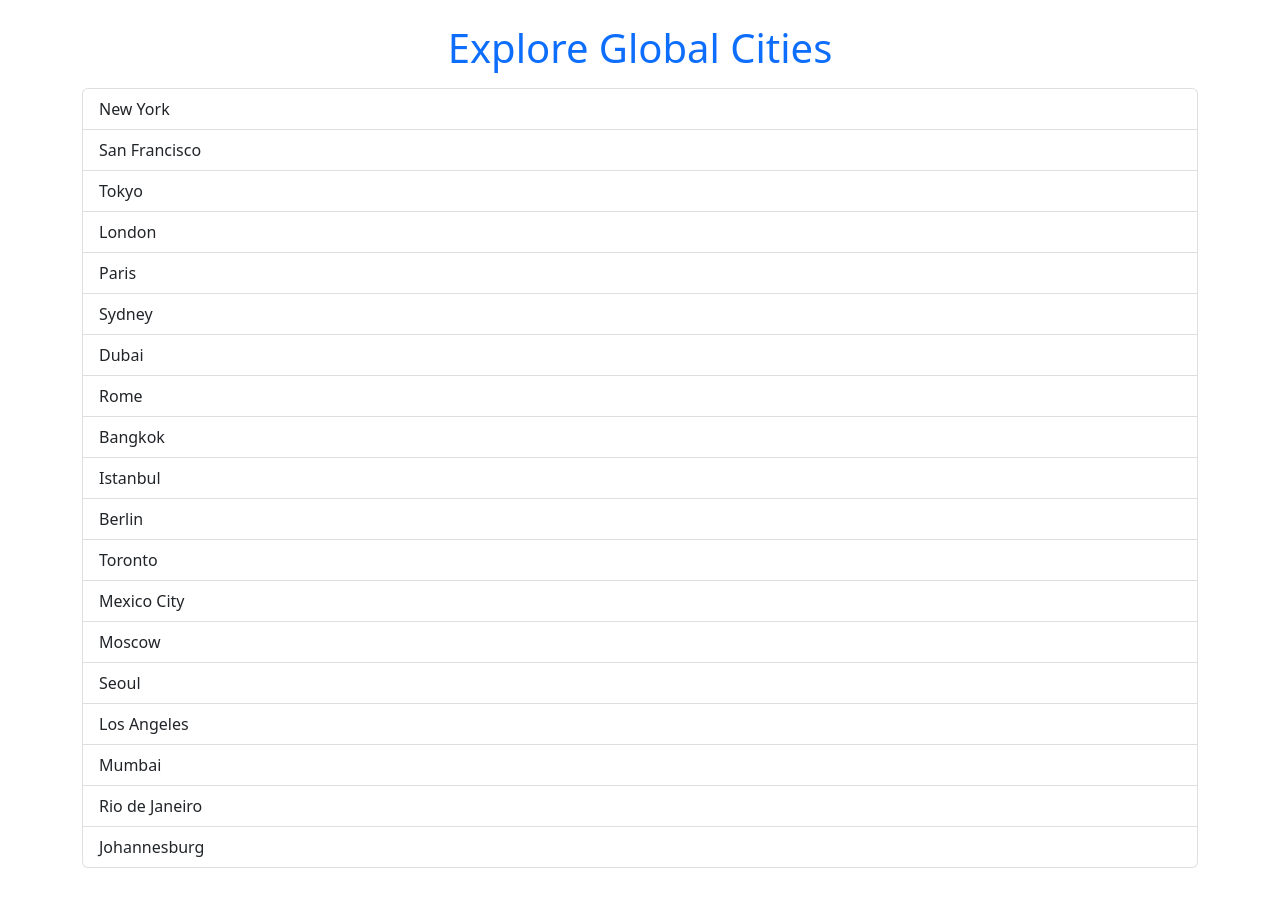
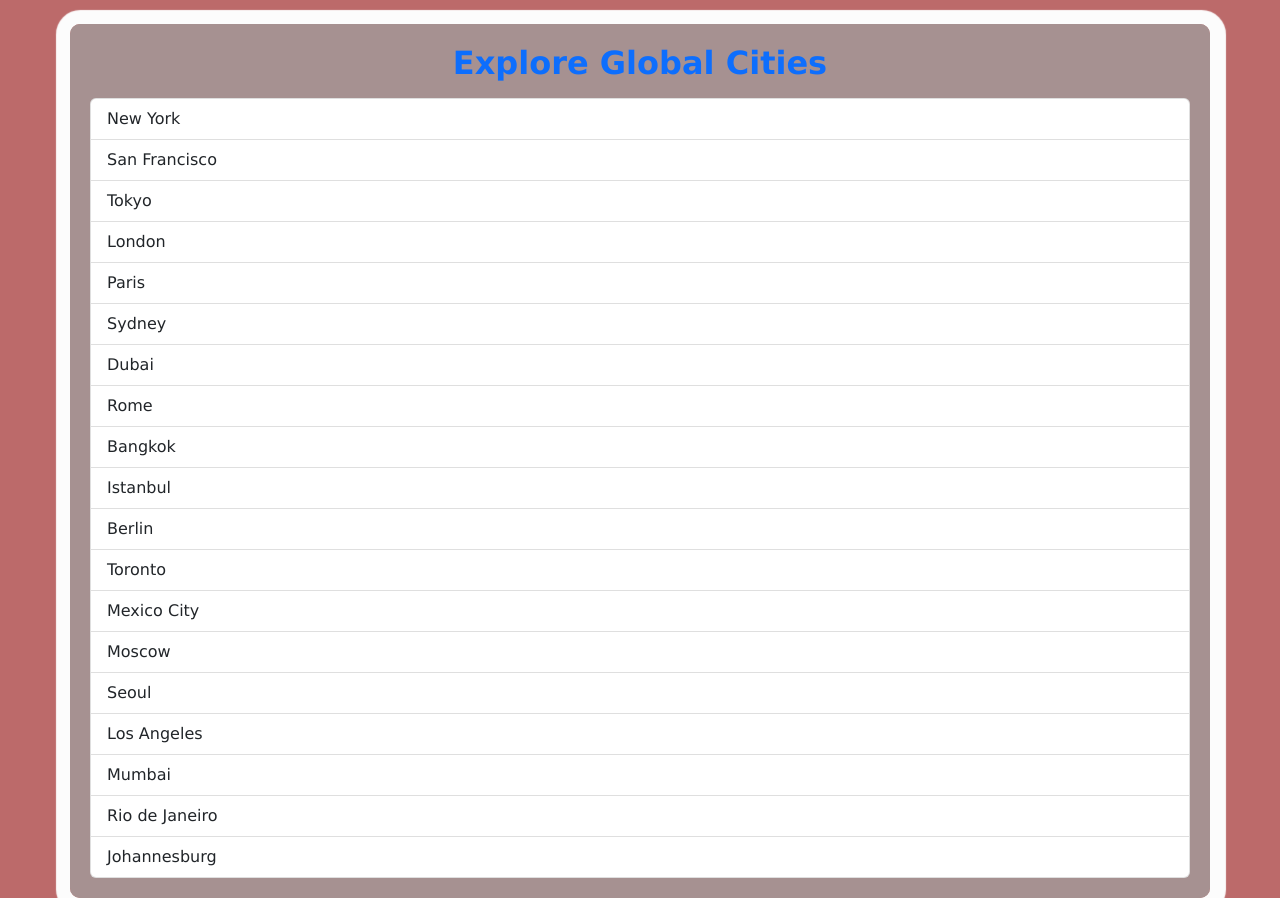
Before and after one commit to teli203/react-vite-pjt, a React (Vite) app: page / in a window 1280 px wide. Before the commit the page ends 868 px from the top, so only its background shows below. Built offline with nearby package versions, Linux system fonts and the light colour scheme.

Commit message:
Add import for styling in main file, and create style in app css file

```diff
--- /dev/null
+++ b/src/App.css
@@ -0,0 +1,46 @@
+body {
+    background:#bc6a6a;
+    font-family: Verdana, Geneva, Tahoma, sans-serif
+  }
+
+  .container {
+    background: rgba(165, 150, 150, 0.9);
+    padding: 20px;
+    border-radius: 10px;
+    box-shadow: 1px 1px 1px 15px rgb(252, 252, 252);
+  }
+
+  h1 {
+    font-size: 2rem;
+    font-weight: bold;
+  }
+
+  .card {
+    background: #f9e3e3e1;
+    border: 2px solid #352b30c8;
+    border-radius: 8px;
+  }
+
+  .card-title {
+    font-size: 1.75rem;
+    color: #000203;
+  }
+
+  .list-group-item {
+    transition: background-color 0.3s ease;
+  }
+
+  .list-group-item:hover {
+    background-color: #c1a7c3;
+    cursor: pointer;
+  }
+
+  .active {
+    background-color: #8f5e6a !important;
+    color: white !important;
+  }
+
+  .fw-bold {
+    font-size: 1.2rem;
+    color: #6c3434;
+  }
--- a/src/main.tsx
+++ b/src/main.tsx
@@ -2,6 +2,7 @@ import React from 'react'
 import ReactDOM from 'react-dom/client'
 import App from './App'
 import 'bootstrap/dist/css/bootstrap.css'
+import './App.css';
 
 ReactDOM.createRoot(document.getElementById('root') as HTMLElement).render(
   <React.StrictMode>
```
